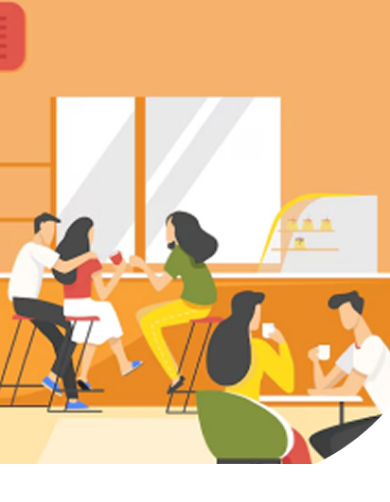
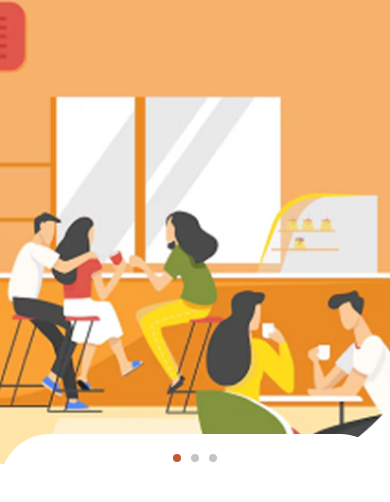
Before and after one commit to sergiopoli77/Alaise, a React Native app: screen / in a window 390 px wide. Shown: the top 502 px of the page. Built offline with nearby package versions, Linux system fonts and the light colour scheme.

Commit message:
add Indikator

```diff
--- a/src/pages/Start/index.tsx
+++ b/src/pages/Start/index.tsx
@@ -10,7 +10,15 @@ const Start = () => {
 
 
       {/* Bagian Konten */}
+      <View style={styles.content}>
+          {/* Indikator Halaman */}
+          <View style={styles.pagination}>
+          <View style={[styles.dot, styles.activeDot]} />
+          <View style={styles.dot} />
+          <View style={styles.dot} />
+        </View>
 
+      </View>
     </View>
   );
 };
```
